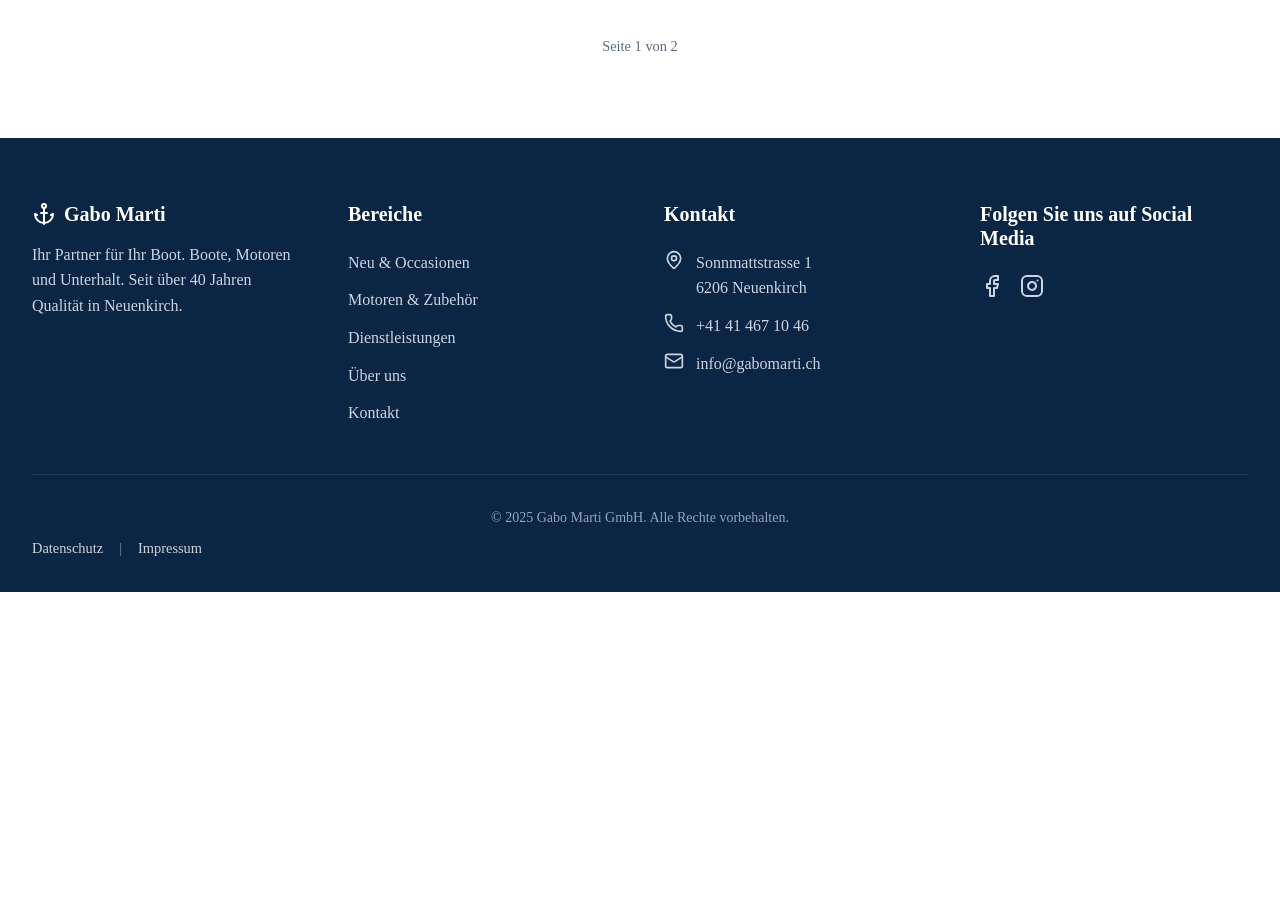
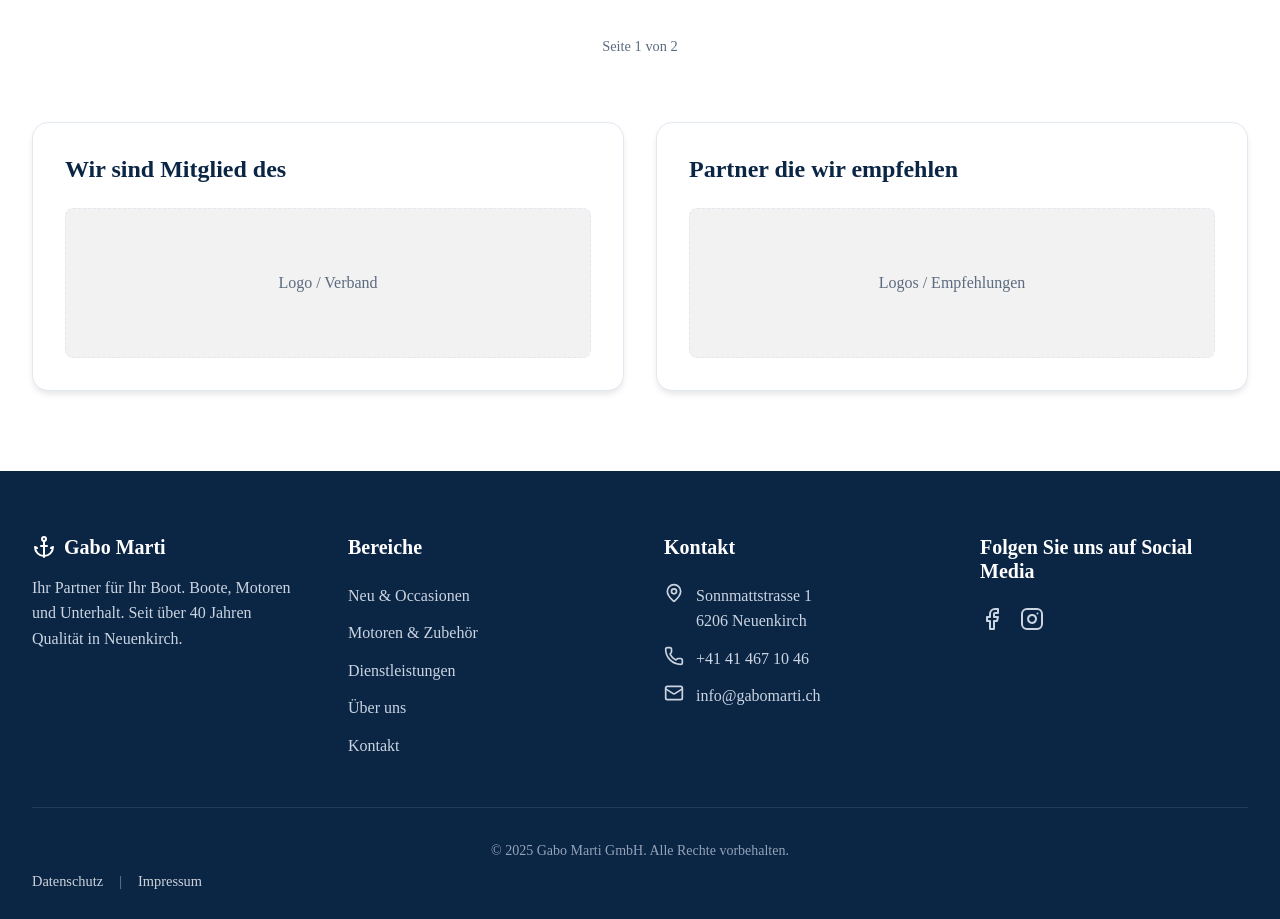
Before and after one commit to raymondgross92/GaboMarti, a Next.js app in the folder gabo-marti-web/: page /about in a window 1280 px wide. Shown: the part 1003-1922 px from the top of the page. Before the commit the page ends 1595 px from the top, so only its background shows below. Built offline with nearby package versions, Linux system fonts and the light colour scheme.

Commit message:
Feat: Add Member of and Recommended Partners sections to About page

```diff
--- a/gabo-marti-web/src/components/sections/About.tsx
+++ b/gabo-marti-web/src/components/sections/About.tsx
@@ -148,6 +148,58 @@
                         </div>
                     </div>
                 </ScrollAnimation>
+
+                <ScrollAnimation>
+                    <div style={{ marginTop: '4rem', display: 'grid', gridTemplateColumns: 'repeat(auto-fit, minmax(300px, 1fr))', gap: '2rem' }}>
+                        {/* Member of Section */}
+                        <div style={{
+                            backgroundColor: 'white',
+                            padding: '2rem',
+                            borderRadius: '1rem',
+                            boxShadow: '0 4px 6px -1px rgba(0, 0, 0, 0.1)',
+                            border: '1px solid var(--border)'
+                        }}>
+                            <h3 className={styles.subtitle} style={{ marginBottom: '1.5rem', fontSize: '1.5rem' }}>Wir sind Mitglied des</h3>
+                            <div style={{
+                                width: '100%',
+                                height: '150px',
+                                backgroundColor: 'rgba(0,0,0,0.05)',
+                                border: '1px dashed var(--border)',
+                                display: 'flex',
+                                alignItems: 'center',
+                                justifyContent: 'center',
+                                borderRadius: '0.5rem',
+                                color: 'var(--text-light)'
+                            }}>
+                                Logo / Verband
+                            </div>
+                        </div>
+
+                        {/* Recommended Partners Section */}
+                        <div style={{
+                            backgroundColor: 'white',
+                            padding: '2rem',
+                            borderRadius: '1rem',
+                            boxShadow: '0 4px 6px -1px rgba(0, 0, 0, 0.1)',
+                            border: '1px solid var(--border)'
+                        }}>
+                            <h3 className={styles.subtitle} style={{ marginBottom: '1.5rem', fontSize: '1.5rem' }}>Partner die wir empfehlen</h3>
+                            <div style={{
+                                width: '100%',
+                                height: '150px',
+                                backgroundColor: 'rgba(0,0,0,0.05)',
+                                border: '1px dashed var(--border)',
+                                display: 'flex',
+                                alignItems: 'center',
+                                justifyContent: 'center',
+                                borderRadius: '0.5rem',
+                                color: 'var(--text-light)'
+                            }}>
+                                Logos / Empfehlungen
+                            </div>
+                        </div>
+                    </div>
+                </ScrollAnimation>
             </div>
         </section>
     );
```
Also changed, not shown: gabo-marti-web/public/Images/Fischverein_sempachersee.jpg (added), gabo-marti-web/public/Images/segelschule_sempachersee.png (added).
